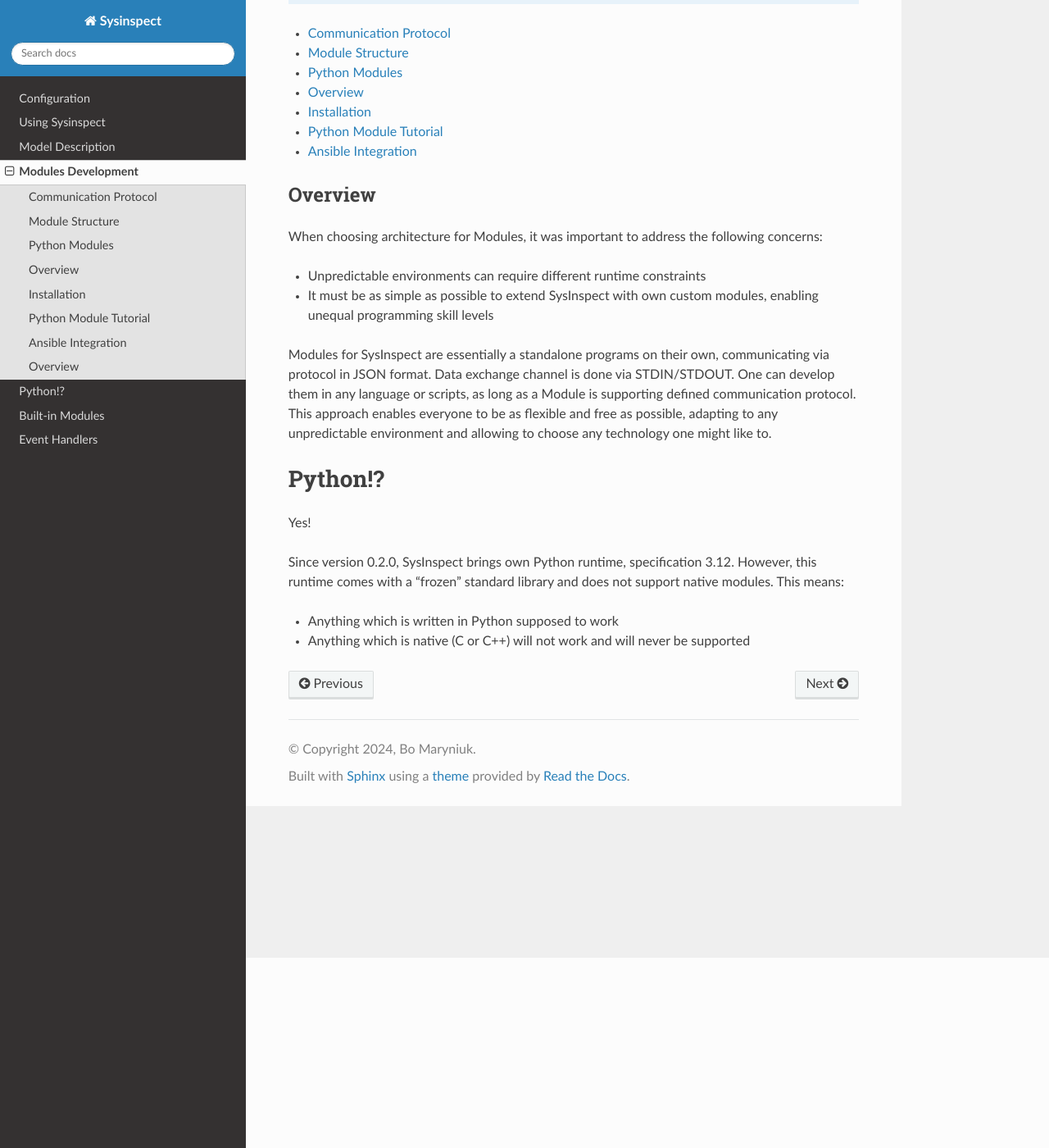
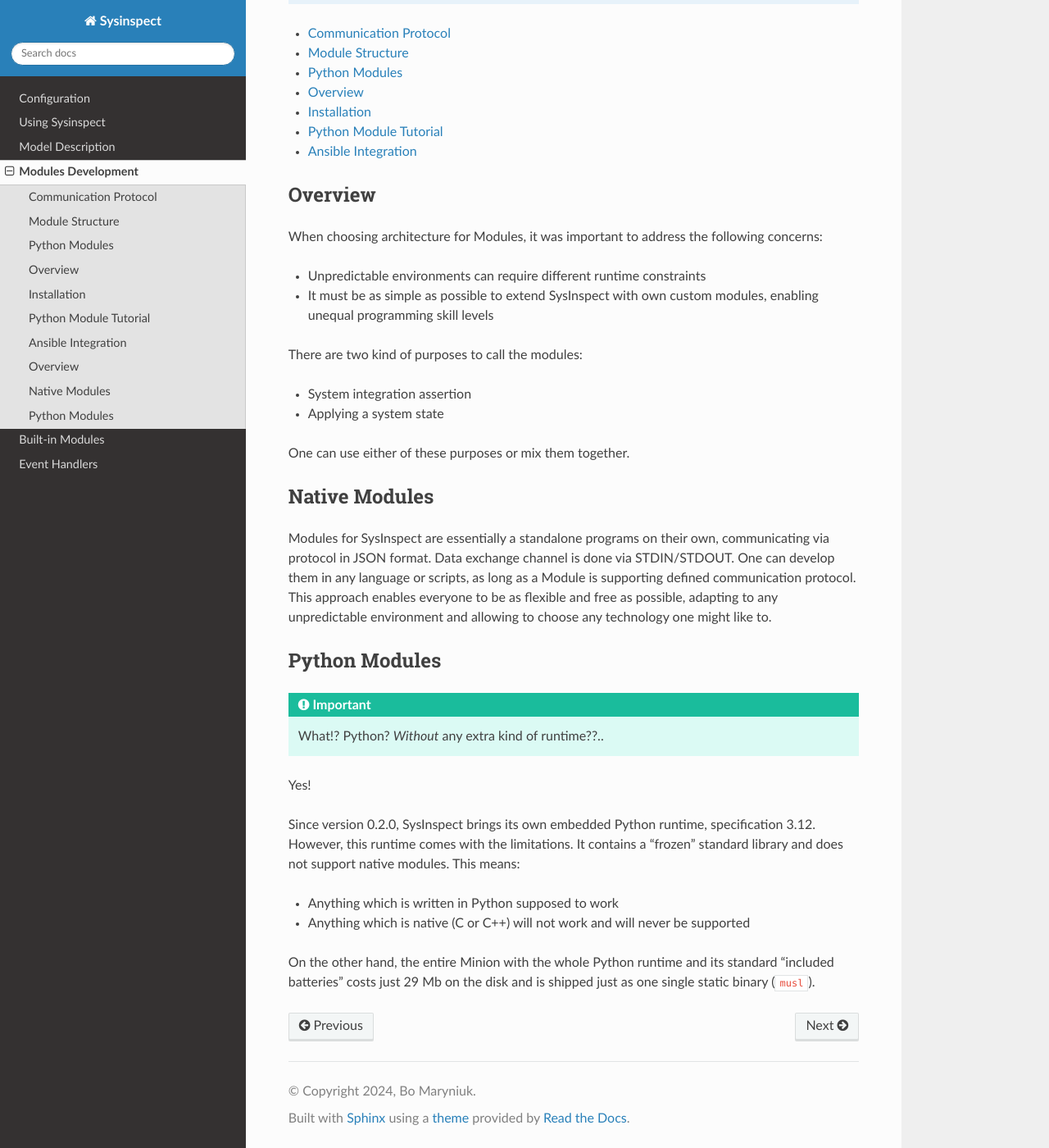
Before and after one commit to tinythings/sysinspect, a Sphinx documentation site: the page built from docs/moddev/overview.rst, in a window 1280 px wide and 1400 px high, scrolled down 232 px. Shown: the whole window at 82% size. Built offline with Sphinx 7.4.7 and the Read the Docs theme 3.1.0, drawn with Linux system fonts in a browser that asks for light colours.

Commit message:
Add more information on Python modules and their purposes

```diff
--- a/docs/moddev/overview.rst
+++ b/docs/moddev/overview.rst
@@ -21,19 +21,38 @@ concerns:
 - Unpredictable environments can require different runtime constraints
 - It must be as simple as possible to extend SysInspect with own custom modules, enabling unequal programming skill levels
 
+There are two kind of purposes to call the modules:
+
+- System integration assertion
+- Applying a system state
+
+One can use either of these purposes or mix them together.
+
+Native Modules
+--------------
+
 Modules for SysInspect are essentially a standalone programs on their own, communicating
 via protocol in JSON format. Data exchange channel is done via STDIN/STDOUT. One can develop them
 in any language or scripts, as long as a Module is supporting defined communication protocol.
 This approach enables everyone to be as flexible and free as possible, adapting to any unpredictable
 environment and allowing to choose any technology one might like to.
 
-Python!?
-========
+Python Modules
+--------------
+
+.. important::
+
+    What!? Python? *Without* any extra kind of runtime??..
 
 Yes!
 
-Since version 0.2.0, SysInspect brings own Python runtime, specification 3.12. However,
-this runtime comes with a "frozen" standard library and does not support native modules. This means:
+Since version 0.2.0, SysInspect brings its own embedded Python runtime, specification 3.12. However,
+this runtime comes with the limitations. It contains a "frozen" standard library and does not support
+native modules. This means:
 
 - Anything which is written in Python supposed to work
 - Anything which is native (C or C++) will not work and will never be supported
+
+On the other hand, the entire Minion with the whole Python runtime and its standard
+"included batteries" costs just 29 Mb on the disk and is shipped just as one single static
+binary (``musl``).
```
Also changed, not shown: docs/moddev/pymod.rst (+9 -0 lines).
